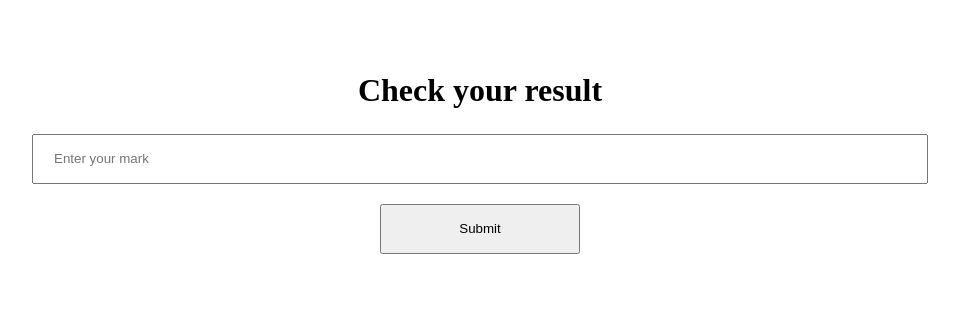
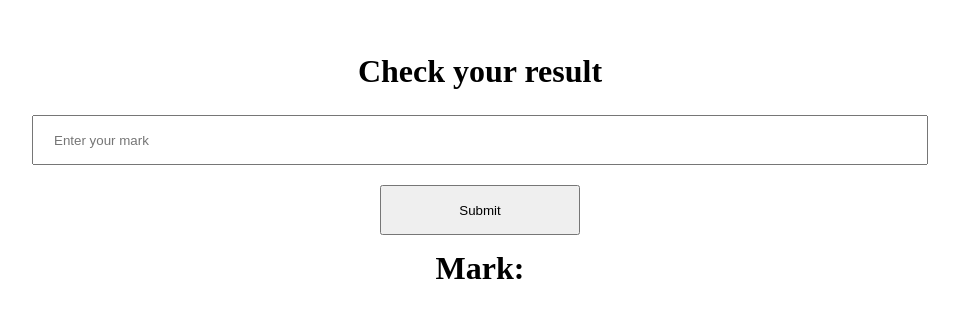
Before and after one commit to fuadofficial/text-work, a plain HTML site: page index.html in a window 1280 px wide. Shown: the part 230-548 px from the top of the page, without its empty margins (160-1119 px from the left). Drawn offline with Linux system fonts and the light colour scheme.

Commit message:
created some modified

```diff
--- a/index.html
+++ b/index.html
@@ -13,7 +13,7 @@
     <h1>Check your result</h1>
     <input id="input" type="number" placeholder="Enter your mark">
     <button id="submit">Submit</button>
-    <h1 id="result"></h1>
+    <h1 id="result">Mark:</h1>
 
     <script src="./script.js"></script>
 </body>
```
